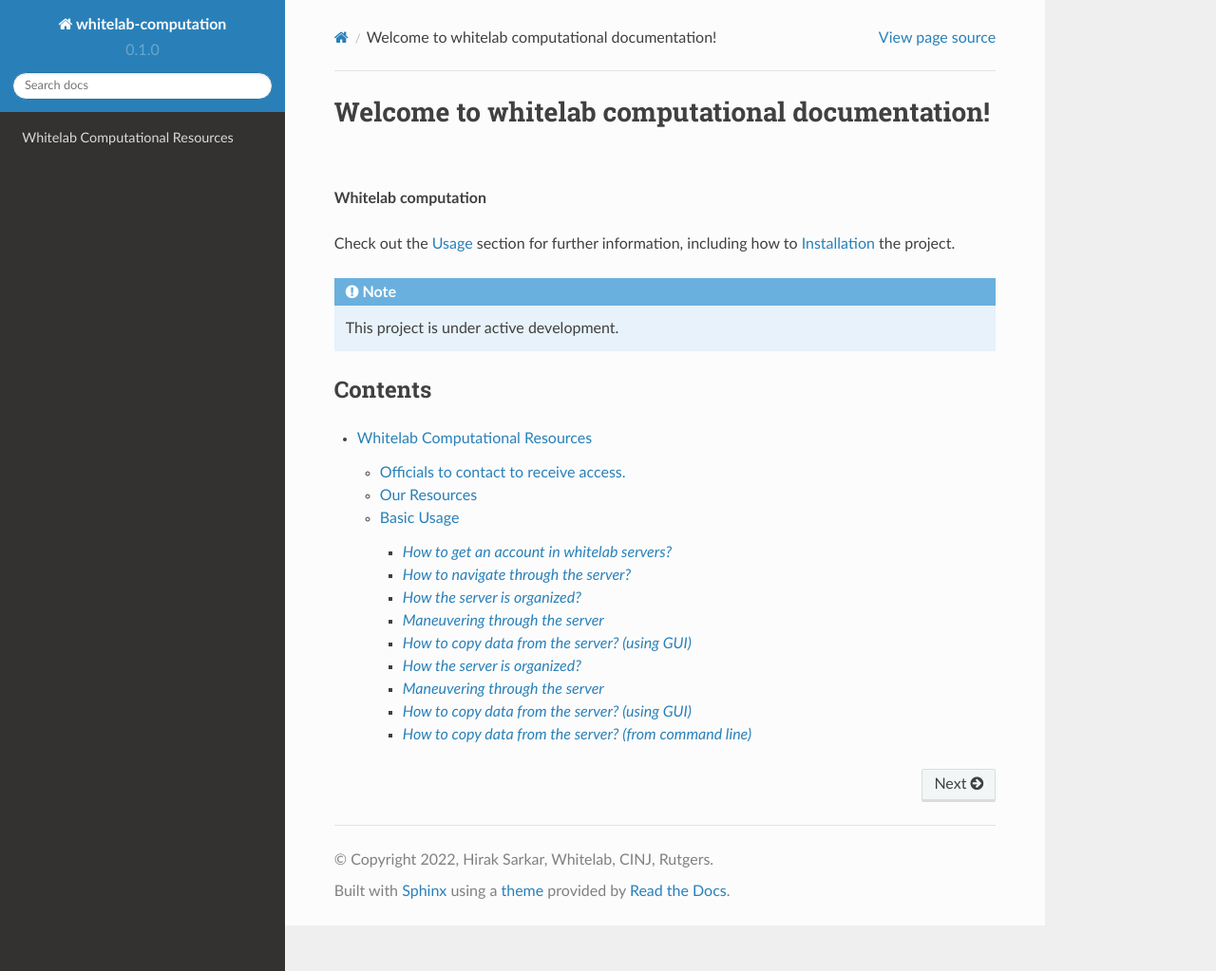
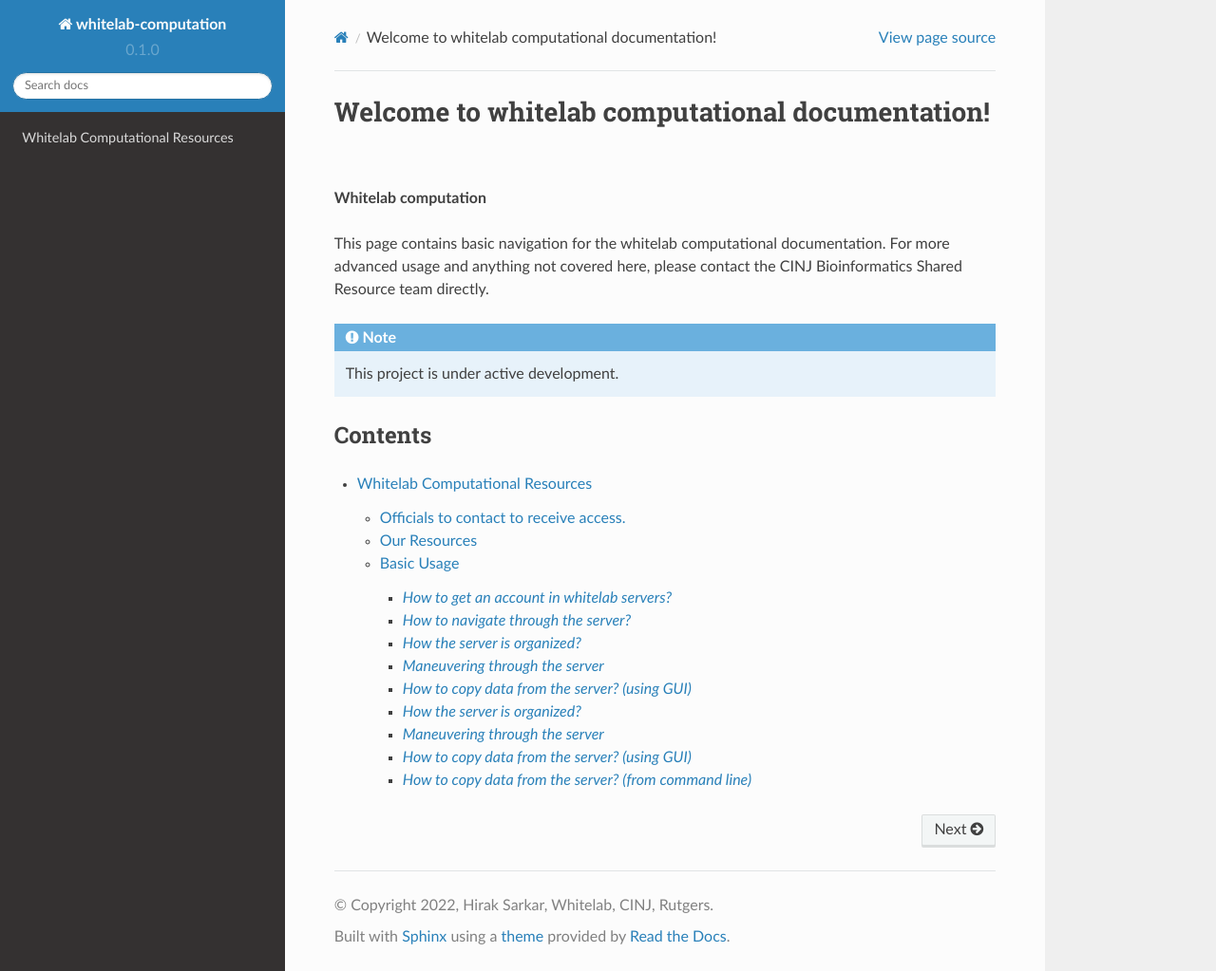
Before and after one commit to hiraksarkar/whitelab-computation, a Sphinx documentation site: the page built from docs/source/index.rst, in a window 1280 px wide and 1023 px high. Shown: the whole window at 95% size. Built offline with Sphinx 7.4.7 and the Read the Docs theme 2.0.0, drawn with Linux system fonts in a browser that asks for light colours.

Commit message:
better wording

```diff
--- a/docs/source/index.rst
+++ b/docs/source/index.rst
@@ -4,9 +4,9 @@
 **Whitelab computation**
 
 
-
-Check out the :doc:`usage` section for further information, including
-how to :ref:`installation` the project.
+This page contains basic navigation for the whitelab computational documentation.
+For more advanced usage and anything not covered here, please contact the
+CINJ Bioinformatics Shared Resource team directly.
 
 .. note::
 
```
